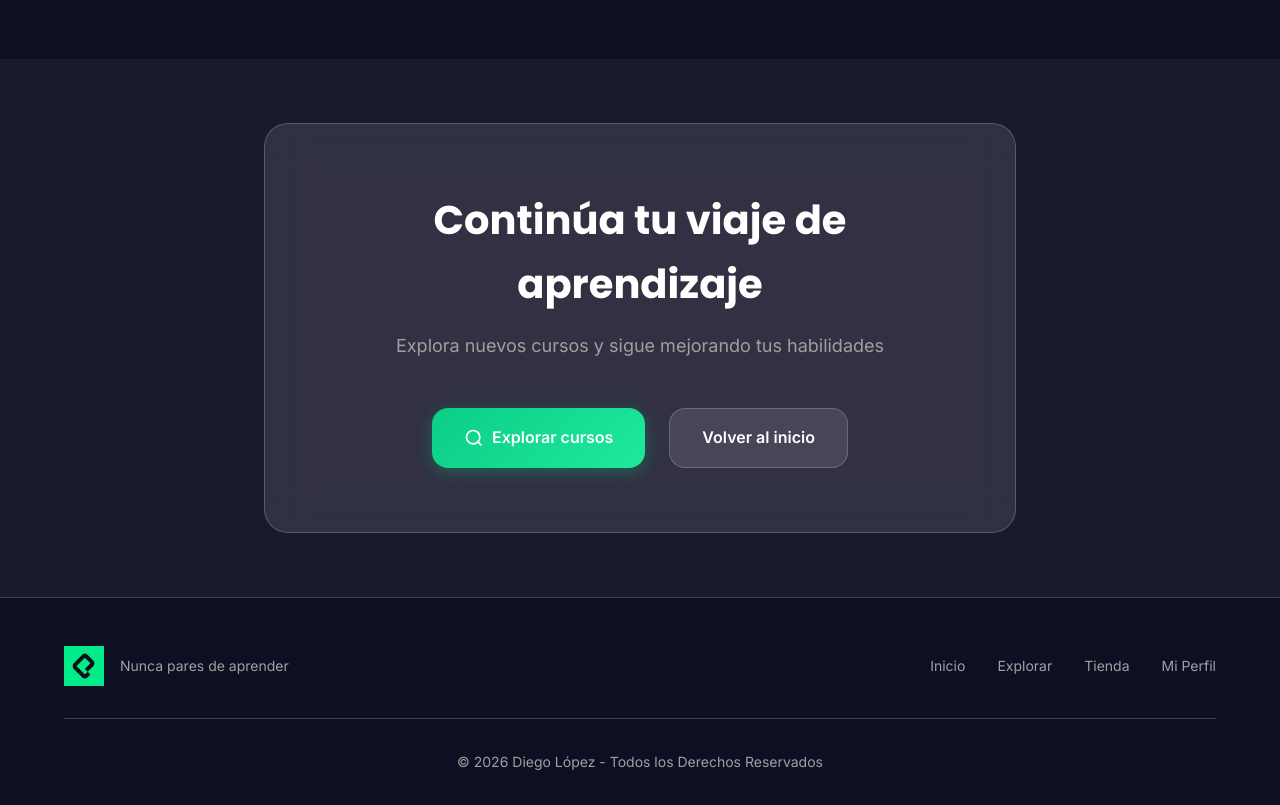
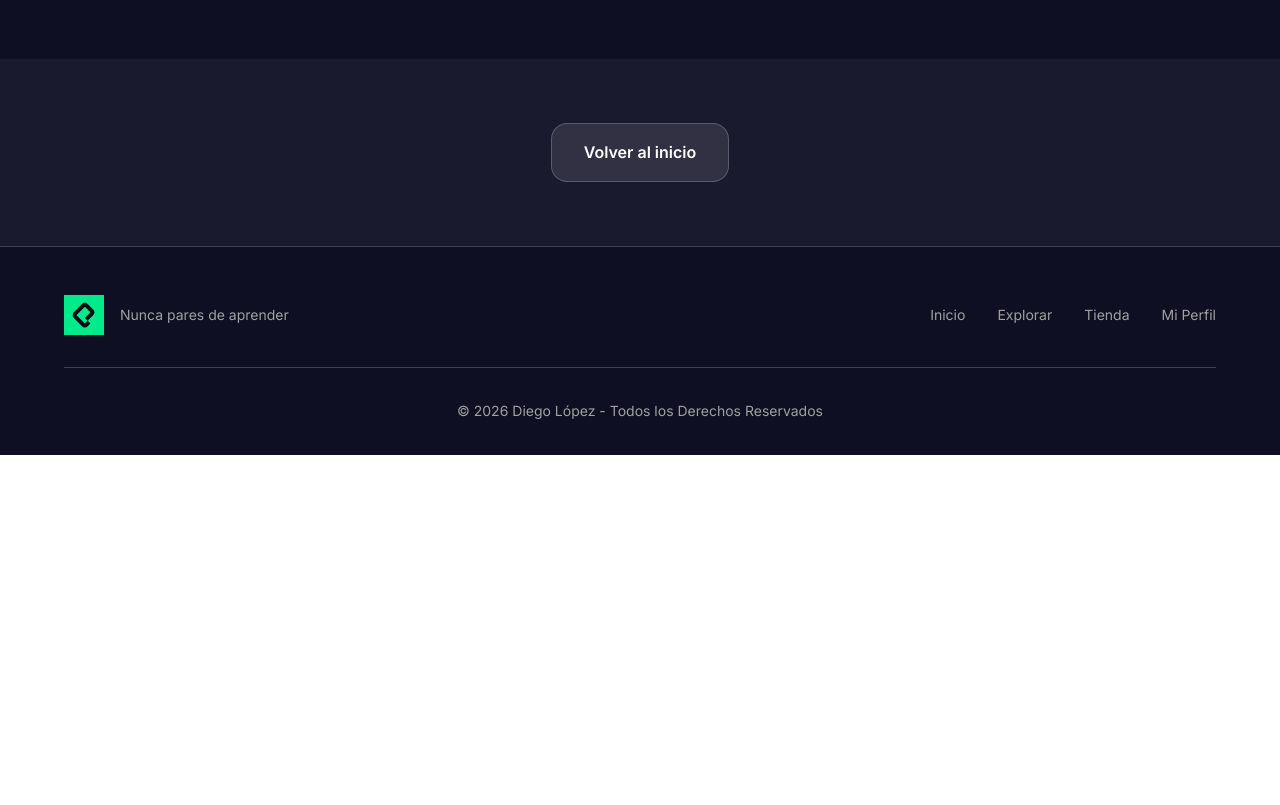
Before and after one commit to andre051223/Portafolio-Platzi, a website built with webpack: page platziProfile.html in a window 1280 px wide. Shown: the part 3200-4005 px from the top of the page. After the commit the page ends 3655 px from the top, so only its background shows below. Built offline with nearby package versions, Linux system fonts and the light colour scheme.

Commit message:
Actualización de contenido de Platzi Profile

```diff
--- a/platziProfile.html
+++ b/platziProfile.html
@@ -313,22 +313,9 @@
 <!-- CTA Final -->
 <section class="cta-section">
     <div class="cta-container">
-    <div class="cta-content">
-        <h2 class="cta-title">Continúa tu viaje de aprendizaje</h2>
-        <p class="cta-description">Explora nuevos cursos y sigue mejorando tus habilidades</p>
-        <div class="cta-buttons">
-        <a href="platziNavbar.html" class="btn btn-primary">
-            <svg width="20" height="20" viewBox="0 0 24 24" fill="none" stroke="currentColor" stroke-width="2">
-            <circle cx="11" cy="11" r="8"></circle>
-            <path d="m21 21-4.35-4.35"></path>
-            </svg>
-            Explorar cursos
-        </a>
-        <a href="index.html" class="btn btn-secondary">
-            Volver al inicio
-        </a>
-        </div>
-    </div>
+    <a href="index.html" class="btn btn-secondary">
+        Volver al inicio
+    </a>
     </div>
 </section>
 </main>
```
